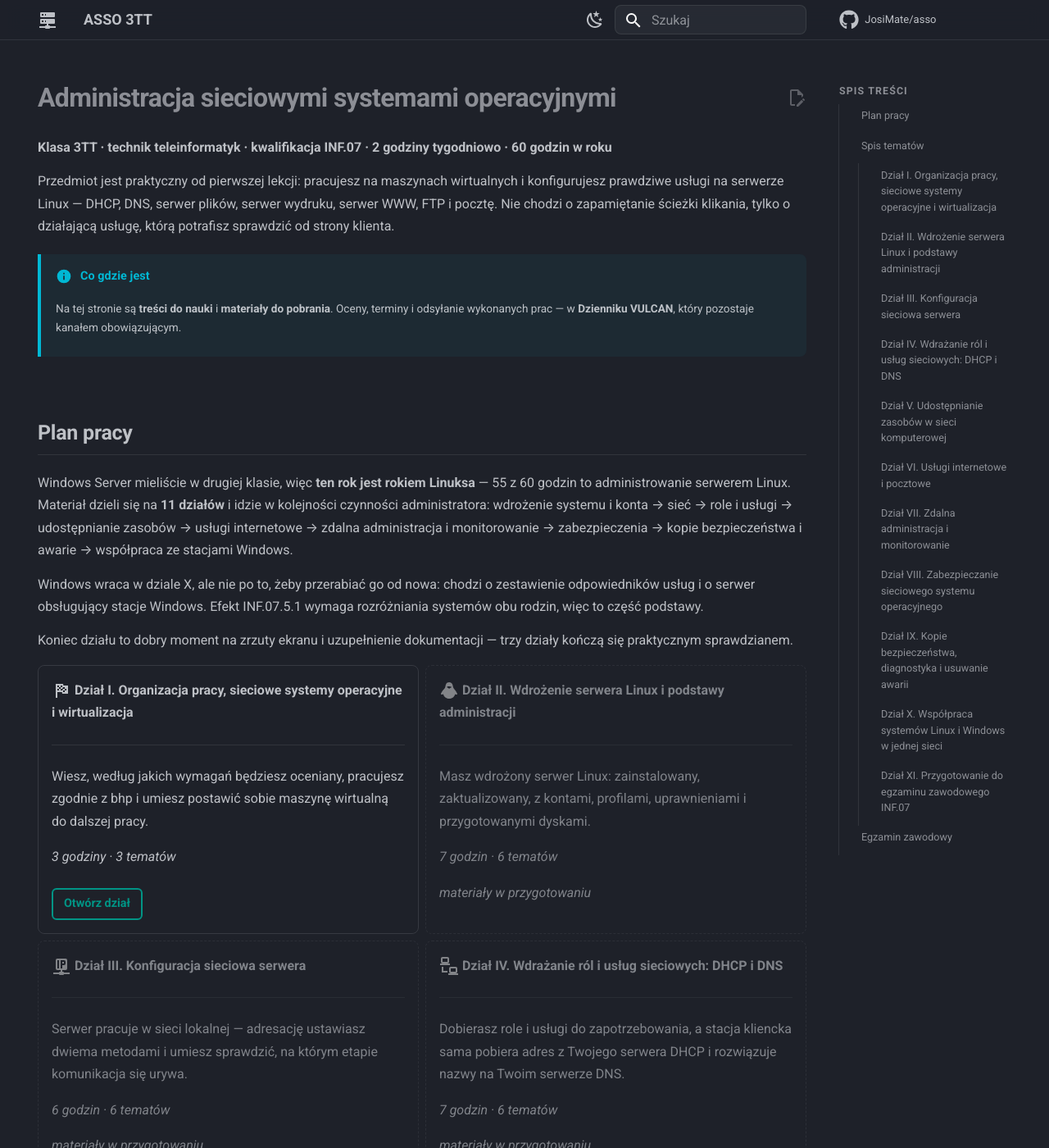
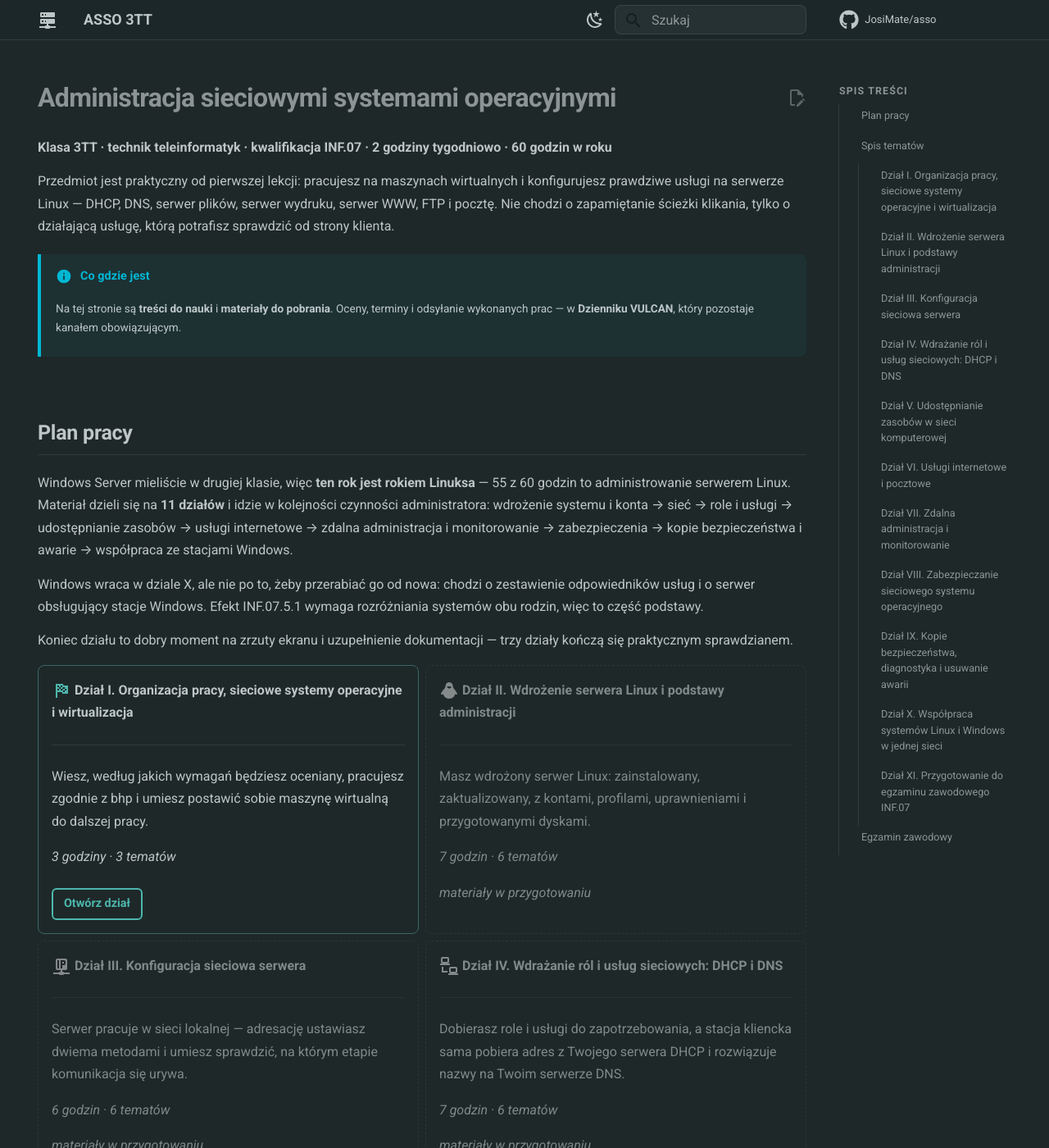
Before and after one commit to JosiMate/asso, an MkDocs documentation site: the page built from docs/index.md, in a window 1280 px wide and 1400 px high. Shown: the whole window at 82% size. Built offline with MkDocs 1.6.1 and Material for MkDocs 9.7.7, drawn with Linux system fonts in a browser that asks for light colours; comment, search, counter and statistics services are not loaded.

Commit message:
new theme

```diff
--- /dev/null
+++ b/docs/stylesheets/motyw.css
@@ -0,0 +1,78 @@
+/* ═══════════════════════════════════════════════════════════════════════════
+   Motyw kolorystyczny serwisu asso — wyprowadzony z ikony serwisu.
+
+   Ikona (docs/assets/favicon.png) to szafa serwerowa na tle #00695c: ciemny
+   turkus. Paleta Material `primary: teal` była z grubsza w tej rodzinie, ale
+   nie w tym odcieniu, a w motywie ciemnym zostawiała odnośniki w odcieniu
+   za ciemnym, żeby dało się je wygodnie czytać.
+
+   Ten plik dopasowuje kolory akcentu i przechylenie neutralnych szarości do
+   ikony; jest wczytywany jako trzeci, po stylesheets/extra.css, i dotyczy
+   wyłącznie tego serwisu.
+
+   Kontrast policzony na wartościach, które CSS naprawdę wylicza w przeglądarce
+   (a nie na tle „mniej więcej takim jak slate"). Próg AA dla tekstu to 4,5:1;
+   tło motywu ciemnego wychodzi tu #1e2829:
+       #00695c na białym        → 6,61:1  ✔ motyw jasny
+       #00695c na tle slate     → 2,28:1  ✘ za mało, stąd jaśniejszy wariant
+       #4db6ac na tle slate     → 6,19:1  ✔ motyw ciemny
+       tekst #12201f na #4db6ac → 6,87:1  ✔ napis na przycisku podstawowym
+       biel na #4db6ac          → 2,44:1  ✘ dlatego napis jest ciemny
+
+   Motyw ciemny nie potrzebował wymyślonego odcienia: #4db6ac to dokładnie
+   kolor kropek na ikonie, a na tle slate wyrabia z zapasem.
+   ═══════════════════════════════════════════════════════════════════════════ */
+
+/* ─────────────────────────── motyw ciemny (slate) ─────────────────────────── */
+/* Selektory celowo dwuczłonowe. Material ustawia --md-typeset-a-color regułą
+   [data-md-color-scheme=slate][data-md-color-primary=teal], która ma wyższą
+   swoistość niż sam [data-md-color-scheme=slate] — bez dopisania drugiego
+   atrybutu nasze wartości w ogóle by nie weszły. */
+[data-md-color-scheme="slate"][data-md-color-primary] {
+  /* Material buduje wszystkie szarości slate z jednego odcienia. Domyślne 232
+     to chłodny błękitny grafit; 185 przesuwa je w stronę turkusowej stali,
+     przez co akcent przestaje wyglądać jak wtręt z innego zestawu. Wartość
+     dobrana nisko — przy większej całe tło robi się butelkowe. */
+  --md-hue: 185;
+
+  /* Odnośniki i akcenty: kolor kropek z ikony (teal 300). */
+  --md-typeset-a-color: #4db6ac;
+  --md-primary-fg-color: #4db6ac;
+  --md-primary-fg-color--light: #80cbc4;
+  --md-primary-fg-color--dark: #00695c;
+  --md-accent-fg-color: #80cbc4;
+
+  /* Napis na przycisku podstawowym musi być ciemny — biel na tym turkusie
+     daje 2,44:1, czyli poniżej każdego progu. */
+  --md-primary-bg-color: #12201f;
+  --md-primary-bg-color--light: #12201f;
+}
+
+/* ─────────────────────────── motyw jasny (default) ─────────────────────────── */
+[data-md-color-scheme="default"][data-md-color-primary] {
+  /* Tu wchodzi dokładnie kolor ikony — na bieli ma 6,61:1. */
+  --md-typeset-a-color: #00695c;
+  --md-primary-fg-color: #00695c;
+  --md-primary-fg-color--light: #00897b;
+  --md-primary-fg-color--dark: #004d40;
+  --md-accent-fg-color: #004d40;
+  --md-primary-bg-color: #ffffff;
+  --md-primary-bg-color--light: #ffffff;
+}
+
+/* Pasek wyboru tekstu — drobiazg, ale widać go przy każdym zaznaczeniu. */
+::selection {
+  background-color: color-mix(in srgb, var(--md-typeset-a-color) 28%, transparent);
+}
+
+/* Kafelki wyboru działu: cienka turkusowa obwódka zamiast neutralnej, żeby
+   strona startowa od razu niosła kolor serwisu. Działy bez materiałów zostają
+   szare — za ich wygaszenie odpowiada reguła w assets/extra.css. */
+.wybor-modulu.grid.cards > ul > li:has(.md-button) {
+  border-color: color-mix(in srgb, var(--md-typeset-a-color) 35%, var(--ui-linia));
+}
+
+/* Ikona działu na kafelku — w kolorze serwisu. */
+.wybor-modulu.grid.cards > ul > li:has(.md-button) .twemoji {
+  color: var(--md-typeset-a-color);
+}
--- a/mkdocs.yml
+++ b/mkdocs.yml
@@ -56,9 +56,10 @@
 
 extra_css:
   # Kolejność ma znaczenie: najpierw style elementów interaktywnych,
-  # potem warstwa wyglądu powłoki dokumentacji.
+  # potem warstwa wyglądu powłoki dokumentacji, na końcu kolory serwisu.
   - assets/extra.css
   - stylesheets/extra.css
+  - stylesheets/motyw.css
 
 extra_javascript:
   - assets/js/quiz.js
```
